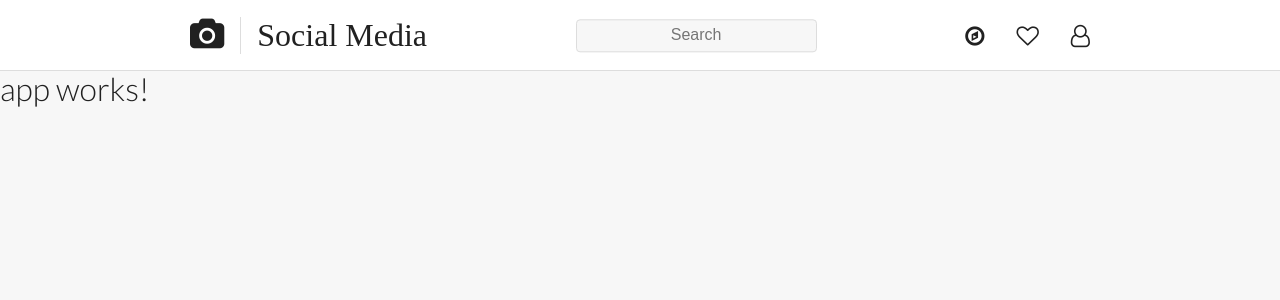
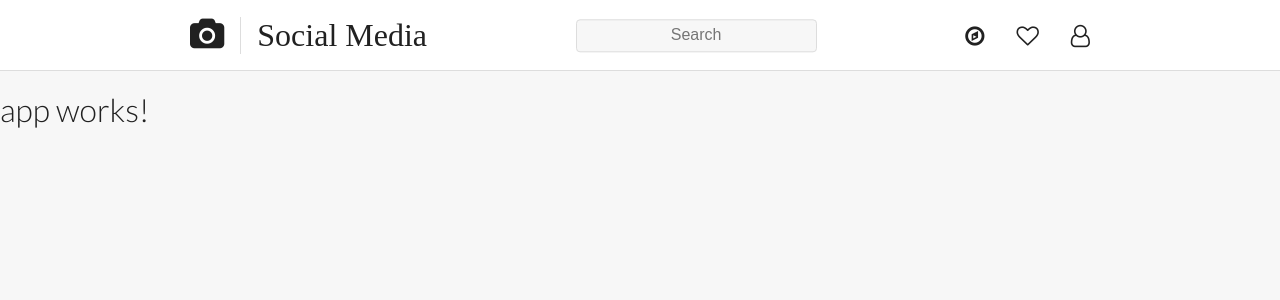
Before and after one commit to VividCiphers/Social-Network-Project, an Angular app: page / in a window 1280 px wide. Shown: the top 300 px of the page. Built offline with nearby package versions, Linux system fonts and the light colour scheme; a web font is replaced by a local one.

Commit message:
Removed zeroing out margin and padding for elements since we are using normalize.css

```diff
--- a/src/assets/styles/base/_global.css
+++ b/src/assets/styles/base/_global.css
@@ -1,7 +1,5 @@
 * {
   box-sizing: border-box;
-  margin: 0;
-  padding: 0;
 }
 
 /* -------------------------------- Text -------------------------------- */
@@ -17,8 +15,6 @@ body {
 /* ------------------------------- Headings ------------------------------- */
 
 h1, h2, h3 {
-  margin: 0;
-  padding: 0;
   font-weight: 300;
 }
 
```
